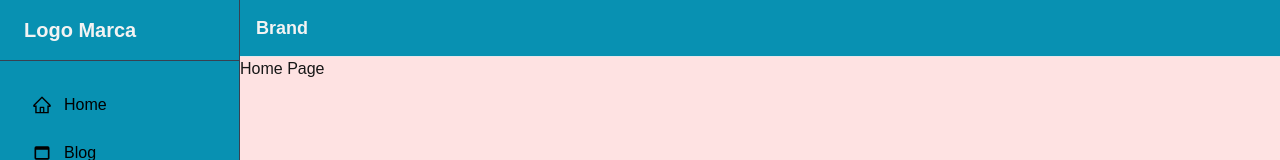
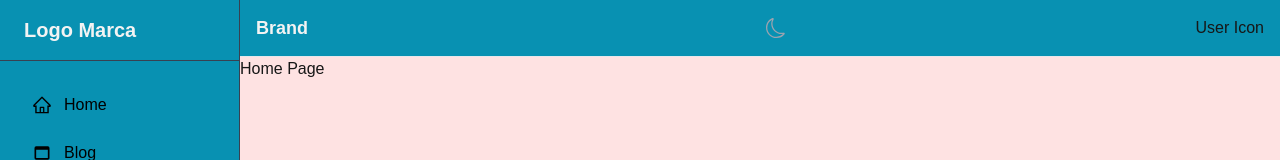
Before and after one commit to wisin007castro/base-next, a Next.js app: page / in a window 1280 px wide. Shown: the top 160 px of the page. Built offline with nearby package versions, Linux system fonts and the light colour scheme.

Commit message:
modo oscuro

```diff
--- a/app/components/MainLayout.tsx
+++ b/app/components/MainLayout.tsx
@@ -10,7 +10,7 @@ const MainLayout = ({ children }) => {
   const { open } = useContext(MenuContext)
 
   return (
-    <div className='bg-gray-100 dark:bg-gray-900 w-screen min-h-screen flex flex-col'>
+    <div className='bg-gray-100 dark:bg-gray-900 w-full min-h-screen flex flex-col overflow-x-hidden'>
       <div className='flex flex-1'>
         <Sidebar />
 
--- /dev/null
+++ b/app/components/context/ThemeContext.jsx
@@ -0,0 +1,10 @@
+'use client'
+import { ThemeProvider } from 'next-themes'
+
+export default function CustomThemeProvider({ children }) {
+  return (
+    <ThemeProvider attribute="class" defaultTheme="system" enableSystem>
+      {children}
+    </ThemeProvider>
+  )
+}
--- a/app/components/layouts/Header.tsx
+++ b/app/components/layouts/Header.tsx
@@ -1,10 +1,13 @@
 'use client'
 import React, { useContext } from 'react'
 import { FaAnglesRight } from 'react-icons/fa6'
+import { BsSun, BsMoon } from "react-icons/bs";
 import { MenuContext } from '../context/MenuContext'
+import { useTheme } from 'next-themes'
 
 const Header = () => {
-  const { toggleMenu, open } = useContext(MenuContext)
+  const { toggleMenu } = useContext(MenuContext)
+  const { theme, setTheme } = useTheme()
 
   return (
     <header className='bg-cyan-600 dark:bg-brandOpacity border-b border-gray-200 dark:border-gray-700'>
@@ -37,8 +40,19 @@ const Header = () => {
 
             {/* Right Section */}
             <div className='flex items-center gap-4 px-4'>
-              {/* Add your right side content here (notifications, user menu, etc.) */}
+              <button
+                onClick={() => setTheme(theme === 'dark' ? 'light' : 'dark')}
+                className='p-2 rounded hover:bg-gray-200 dark:hover:bg-gray-700 transition flex items-center'
+                title='Toggle theme'
+              >
+                {theme === 'dark' ? (
+                  <BsSun className='w-5 h-5 text-yellow-400' />
+                ) : (
+                  <BsMoon className='w-5 h-5 text-gray-400' />
+                )}
+              </button>
             </div>
+            <div className='flex items-center pr-4'>User Icon</div>
           </div>
         </div>
       </div>
--- a/app/globals.css
+++ b/app/globals.css
@@ -25,6 +25,14 @@
   }
 }
 
+/* Class-based dark mode (used by ThemeContext toggling `document.documentElement.classList`) */
+.dark {
+  --background: #0a0a0a;
+  --foreground: #ededed;
+  --color-brand: #0f1224;
+  --color-brand-opacity: #181c32;
+}
+
 body {
   background: var(--background);
   color: var(--foreground);
--- a/app/layout.tsx
+++ b/app/layout.tsx
@@ -3,6 +3,7 @@ import { Geist, Geist_Mono } from "next/font/google";
 import "./globals.css";
 import MainLayout from "./components/MainLayout";
 import MenuContextProvider from "./components/context/MenuContext";
+import { ThemeProvider as NextThemesProvider } from "next-themes";
 
 const geistSans = Geist({
   variable: "--font-geist-sans",
@@ -25,15 +26,17 @@ export default function RootLayout({
   children: React.ReactNode;
 }>) {
   return (
-    <html lang="en">
+    <html lang="en" suppressHydrationWarning>
       <body
         className={`${geistSans.variable} ${geistMono.variable} antialiased`}
       >
-        <MenuContextProvider>
-          <MainLayout>
-            {children}
-          </MainLayout>
-        </MenuContextProvider>
+        <NextThemesProvider attribute="class" defaultTheme="system" enableSystem>
+          <MenuContextProvider>
+            <MainLayout>
+              {children}
+            </MainLayout>
+          </MenuContextProvider>
+        </NextThemesProvider>
       </body>
     </html>
   );
--- a/package.json
+++ b/package.json
@@ -10,6 +10,7 @@
   },
   "dependencies": {
     "next": "16.1.1",
+    "next-themes": "^0.4.6",
     "react": "19.2.3",
     "react-dom": "19.2.3",
     "react-icons": "^5.5.0"
--- a/tailwind.config.js
+++ b/tailwind.config.js
@@ -1,5 +1,6 @@
 /** @type {import('tailwindcss').Config} */
 module.exports = {
+  darkMode: 'class',
   content: [
     "./app/**/*.{js,ts,jsx,tsx,mdx}",
     "./pages/**/*.{js,ts,jsx,tsx,mdx}",
```
Also changed, not shown: 1 other file (tests, documents, lock files or other folders).
